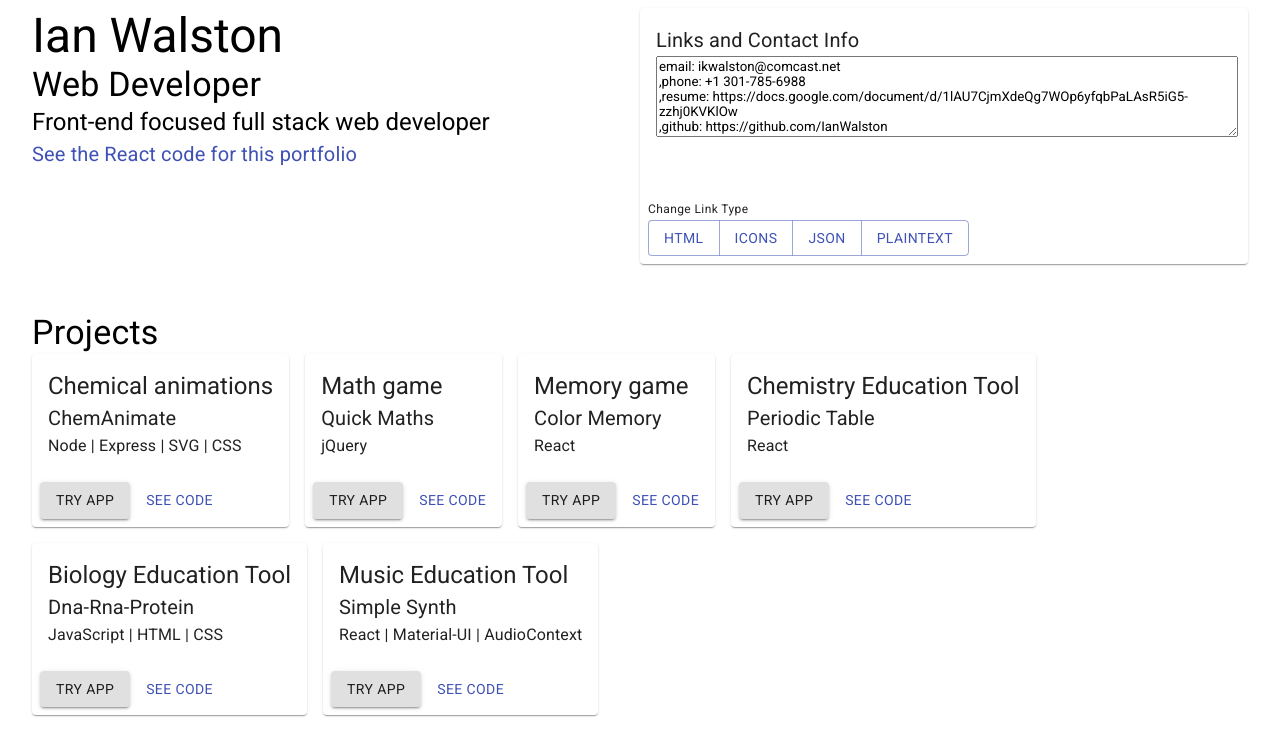
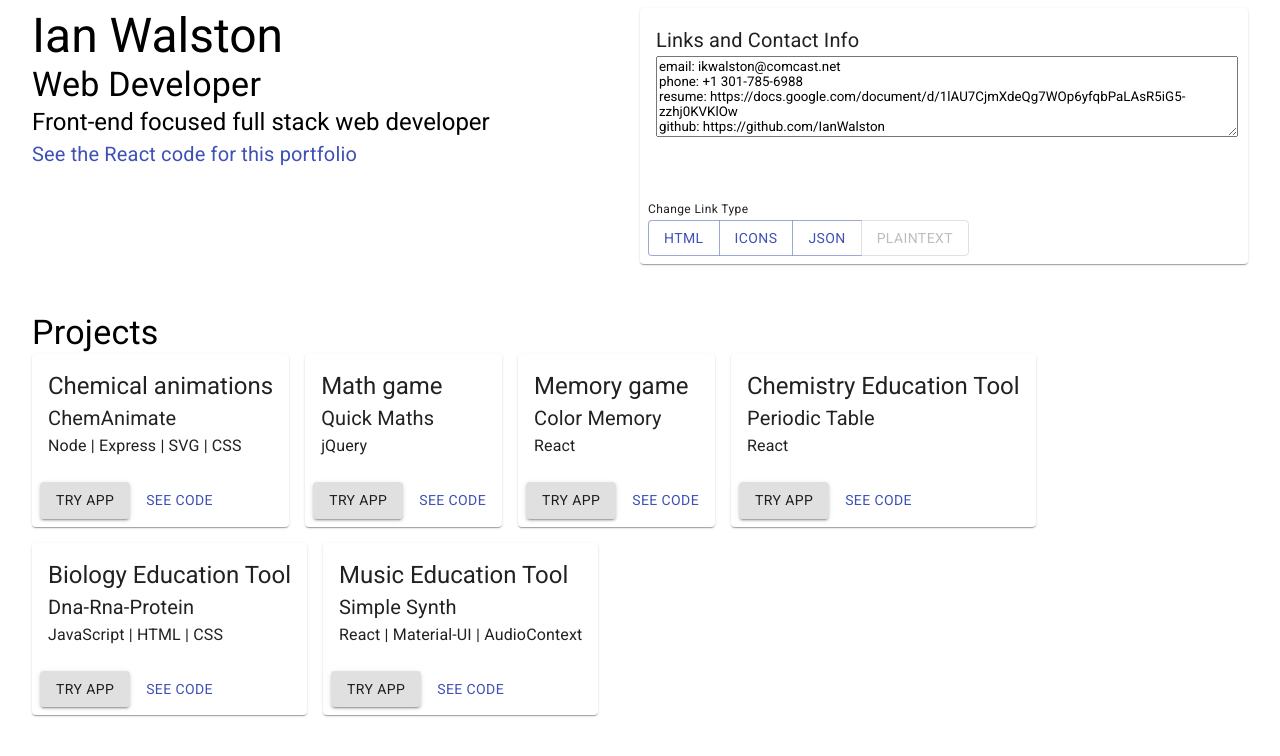
Before and after one commit to IanWalston/ianwalston.github.io, a React app: page / in a window 1280 px wide. Both pictures are taken after a click on the button "PLAINTEXT". Shown: the top 756 px of the page. Built offline with nearby package versions, Linux system fonts and the light colour scheme.

Commit message:
tooltips

```diff
--- a/src/components/Links/PlaintextLinks/index.js
+++ b/src/components/Links/PlaintextLinks/index.js
@@ -3,9 +3,7 @@ import { TextareaAutosize } from '@material-ui/core'
 
 export default function index(props) {
 
-    const text = props.links.map(link => {
-        return `${link.name}: ${link.displayText ? link.displayText : link.url}\n`
-    });
+    const text = props.links.map(link => `${link.name}: ${link.displayText ? link.displayText : link.url}`).join('\n')
 
     return <TextareaAutosize
     style={{width:'100%'}}
--- a/src/components/Links/index.js
+++ b/src/components/Links/index.js
@@ -1,5 +1,5 @@
 import React, { useState } from "react";
-import { Button, ButtonGroup, Typography, Grid, Card, CardContent, CardActions, Box } from "@material-ui/core";
+import { Button, ButtonGroup, Typography, Grid, Card, CardContent, CardActions, Box, Tooltip } from "@material-ui/core";
 import "./style.css";
 import HtmlLinks from './HtmlLinks'
 import IconLinks from './IconLinks'
@@ -33,12 +33,14 @@ export default function Links(props) {
 
                 <ButtonGroup color="primary" mb="4">
                     {availableModes.map(modeName => (
+                        <Tooltip title={mode!==modeName && `Change the format of the links above from ${mode} to ${modeName}`} enterDelay={500} >
                             <Button
                                 key={modeName}
                                 onClick={() => setMode(modeName)}
-                                className={mode === modeName && "active"}
+                                disabled={mode === modeName}
                                 children={modeName}
                             />
+                        </Tooltip>
                     ))}
                 </ButtonGroup>
             </Grid>
--- a/src/components/Projects/ProjectCard/index.js
+++ b/src/components/Projects/ProjectCard/index.js
@@ -1,7 +1,7 @@
 import React from "react";
-import { Card, CardContent, CardActions, Button, Grid, Typography } from "@material-ui/core";
+import { Card, CardContent, CardActions, Button, Grid, Typography, Tooltip } from "@material-ui/core";
 
-export default function ProjectCard ({ project }) {
+export default function ProjectCard({ project }) {
     return (
         <Grid item key={project.name}>
             <Card>
@@ -11,18 +11,22 @@ export default function ProjectCard ({ project }) {
                     <Typography>{project.tech}</Typography>
                 </CardContent>
                 <CardActions>
+                    <Tooltip title="Links to a live demonstartion of this web application" enterDelay={1000} >
                         <Button
                             children="try app"
                             color="success"
                             variant="contained"
                             href={project.siteUrl}
                         />
+                    </Tooltip>
+                    <Tooltip title="Links to a public Github repository where you can read the code I wrote for this web application" enterDelay={1000} >
                         <Button
                             children="see code"
                             color="primary"
                             href={project.codeUrl}
                             disabled={!project.codeUrl}
                         />
+                    </Tooltip>
                 </CardActions>
             </Card>
         </Grid>
```
Lines whose indentation alone changed are shown as unchanged.
